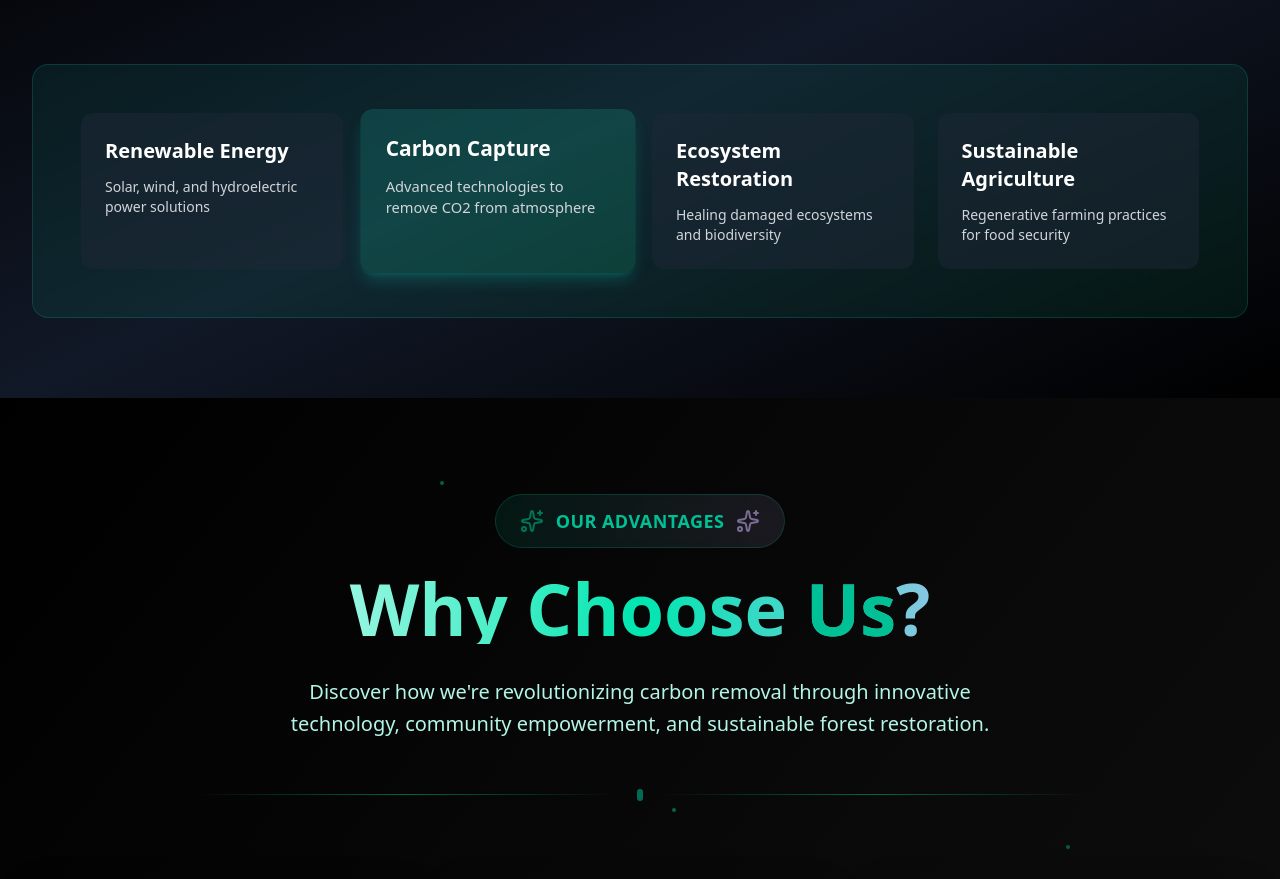
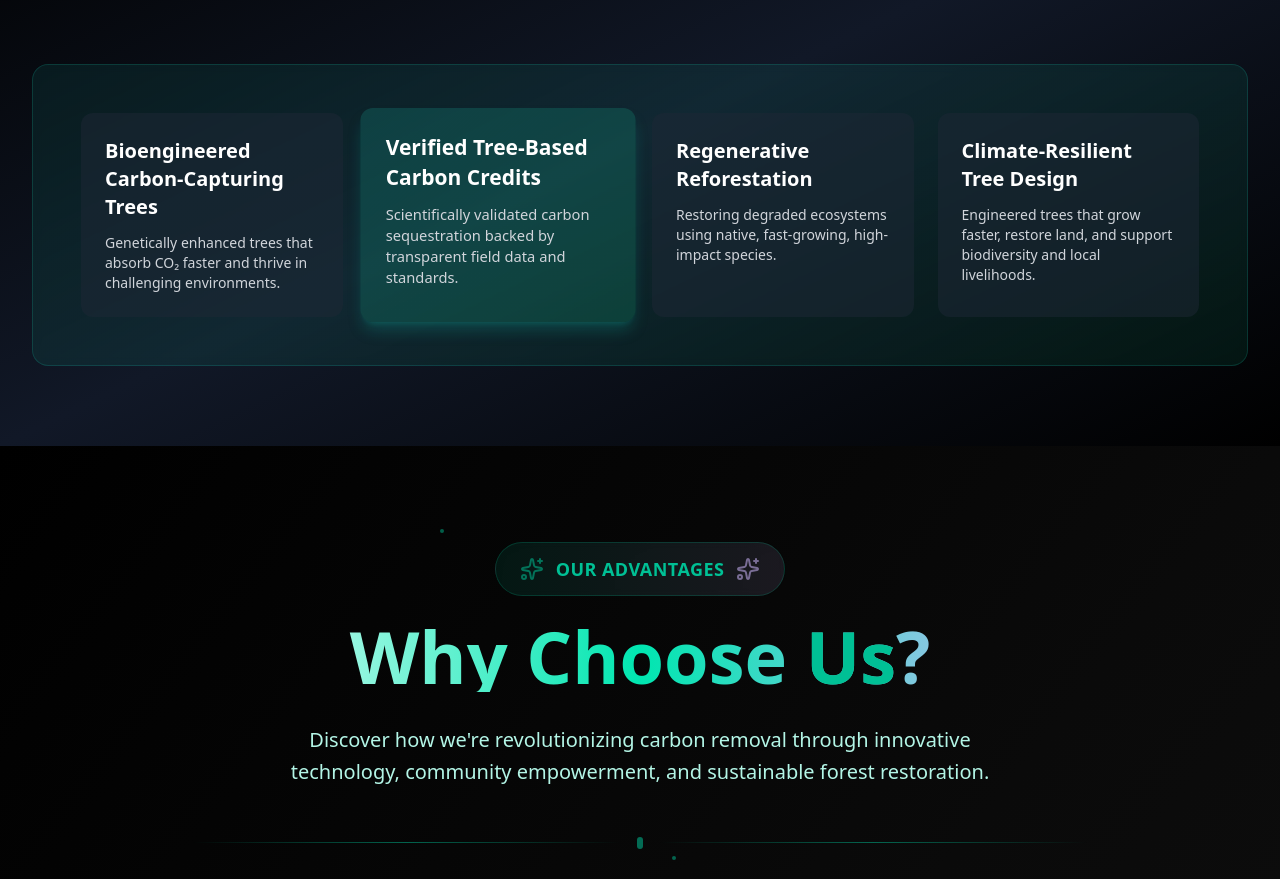
Before and after one commit to biozyncofficial-ux/biozync, a React (Vite) app: page / in a window 1280 px wide. Shown: the part 2146-3025 px from the top of the page. Built offline with nearby package versions, Linux system fonts and the light colour scheme.

Commit message:
solution updated

```diff
--- a/src/components/HomePage.jsx
+++ b/src/components/HomePage.jsx
@@ -9,10 +9,10 @@ const bgVideo = "https://res.cloudinary.com/dwk7tj6jb/video/upload/dbm3thp2dzkxp
 // ✅ Solutions Slider Component
 const SolutionsSlider = () => {
   const solutions = [
-    { title: "Renewable Energy", description: "Solar, wind, and hydroelectric power solutions" },
-    { title: "Carbon Capture", description: "Advanced technologies to remove CO2 from atmosphere" },
-    { title: "Ecosystem Restoration", description: "Healing damaged ecosystems and biodiversity" },
-    { title: "Sustainable Agriculture", description: "Regenerative farming practices for food security" }
+    { title: "Bioengineered Carbon-Capturing Trees", description: "Genetically enhanced trees that absorb CO₂ faster and thrive in challenging environments." },
+    { title: "Verified Tree-Based Carbon Credits", description: "Scientifically validated carbon sequestration backed by transparent field data and standards." },
+    { title: "Regenerative Reforestation", description: "Restoring degraded ecosystems using native, fast-growing, high-impact species." },
+    { title: "Climate-Resilient Tree Design", description: "Engineered trees that grow faster, restore land, and support biodiversity and local livelihoods." }
   ];
 
   const [currentIndex, setCurrentIndex] = useState(0);
```
